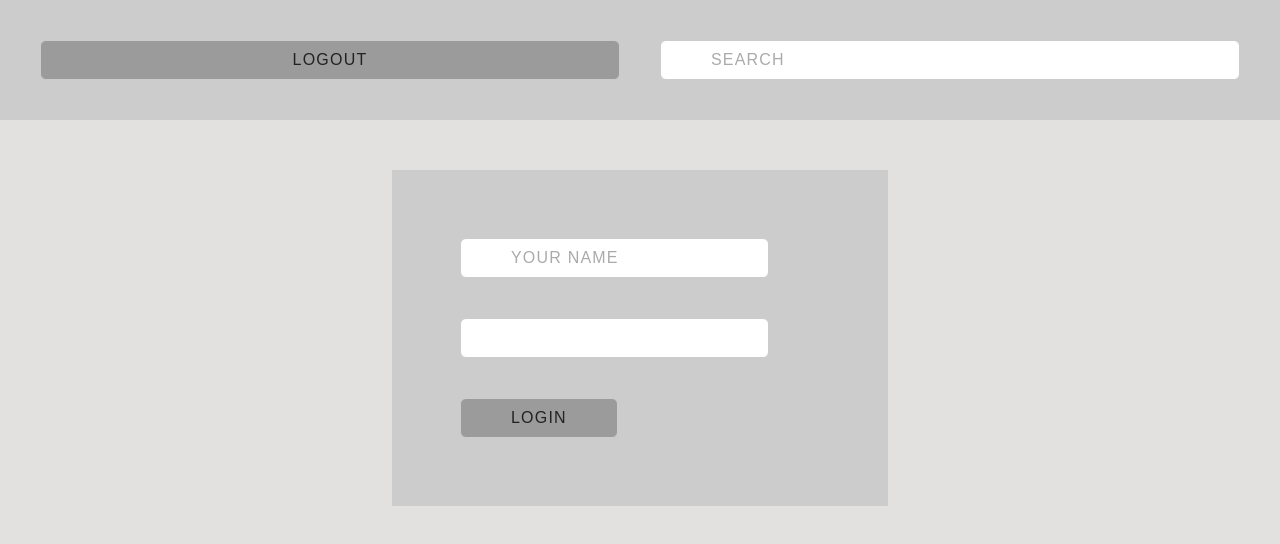
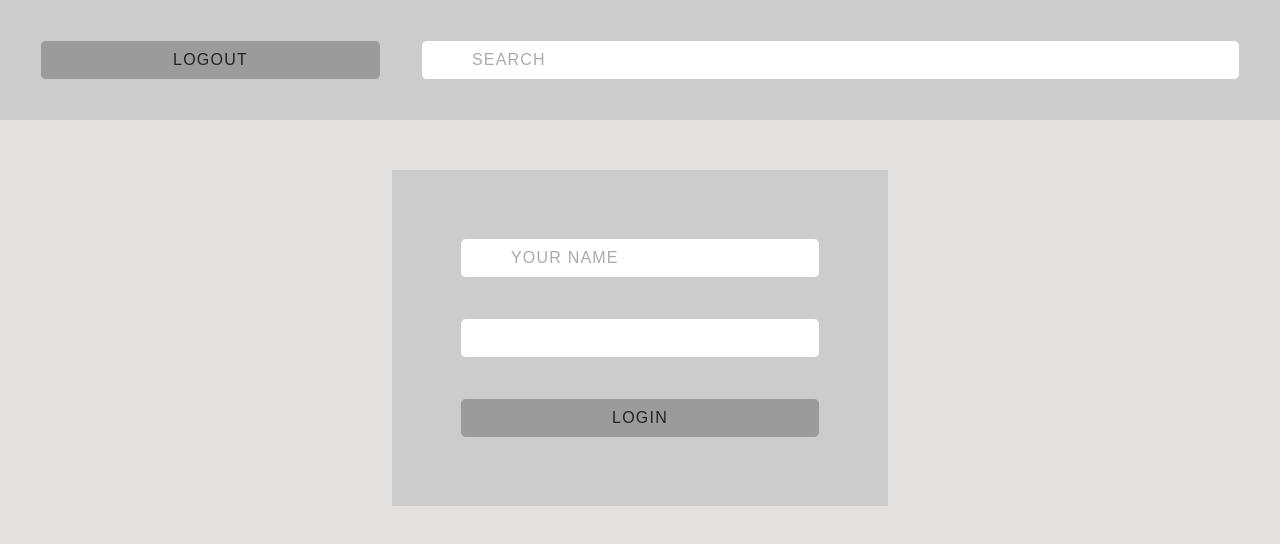
Before and after one commit to atomkowicz/twitterish, a React (Create React App) app: page / in a window 1280 px wide. Shown: the top 544 px of the page. Built offline with nearby package versions, Linux system fonts and the light colour scheme; no server answers.

Commit message:
Fix: input, button width

```diff
--- a/src/App.css
+++ b/src/App.css
@@ -34,11 +34,11 @@ body {
 }
 
 .Header input {
-  width: calc(100%*2/3 - 180px);
+  flex: 3;
 }
 
 .Header button {
-  width: calc(100%/3 - 120px);
+  flex: 1;
 }
 
 .PostList {
@@ -113,7 +113,10 @@ body {
 
 /* Forms */
 
-
+form {
+  display: flex;
+  flex-flow: column;
+}
 
 /* Fields */
 ::-webkit-input-placeholder { /* WebKit, Blink, Edge */
@@ -135,7 +138,6 @@ body {
 }
 
 button {
-  width: calc(100%/3 - 80px);
   background-color: rgb(156, 155, 155);
 }
 
```
